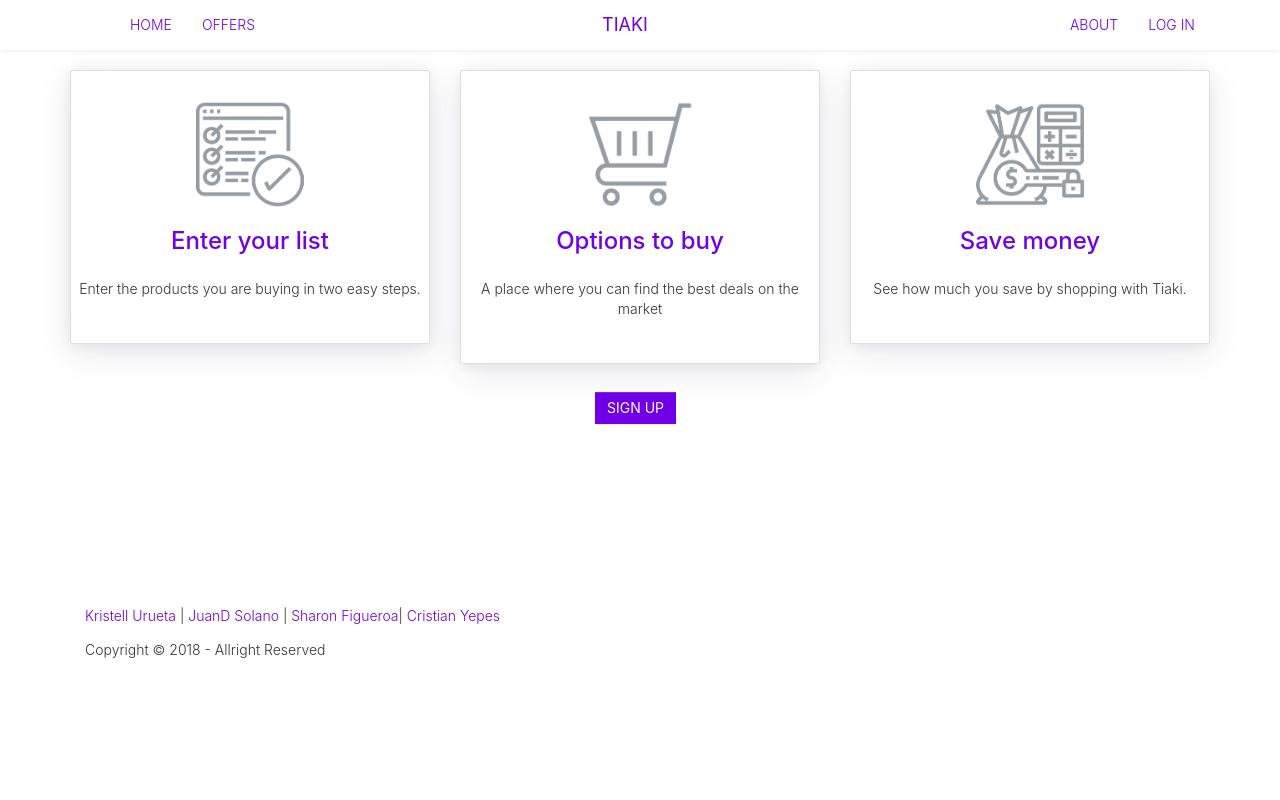
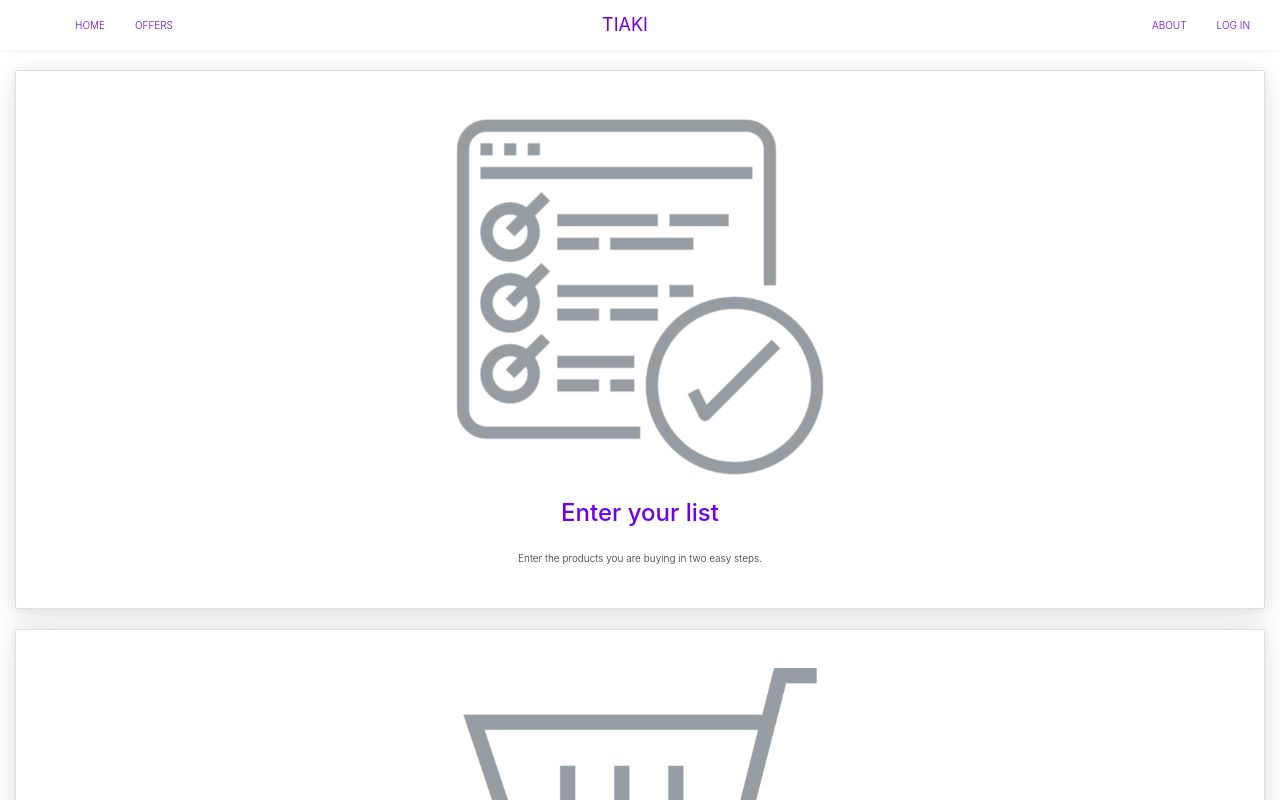
Before and after one commit to kristellu/tiaki, a React (Create React App) app: page / in a window 1280 px wide. Shown: the top 800 px of the page. Built offline with nearby package versions, Linux system fonts and the light colour scheme; no server answers.

Commit message:
Problema con styles

```diff
--- a/src/components/About.jsx
+++ b/src/components/About.jsx
@@ -19,17 +19,13 @@ export default class About extends Component{
                         <p>Our team of developers is made up of four students from the Universidad del Norte who have the mission of helping you save a few pesos on your purchases.</p>
                      </Row>
 
-                     <Row className="show-grid text-center">
-                         <h3>Contact info</h3>
-                        <p>
-                            EMAIL: TIAKI@GMAIL.COM </p>
-                           <p> TEL: 3003030
-                       </p>
-                       <p> </p>
-                     </Row>
+                       <h3>Contact info</h3>
+                        <p> EMAIL: TIAKI@GMAIL.COM </p>
+                        <p> TEL: 3003030</p>
+
+
                 </Grid>
                 <pre>  </pre>
-                 <Image src="assets/icons/logotiaki.png" className="header-image"/>
 
                 <div className="footer">
                     <div className="small-print">
--- a/src/components/Home.jsx
+++ b/src/components/Home.jsx
@@ -3,9 +3,7 @@ import{ Link } from 'react-router-dom';
 import {Jumbotron, Grid, Row, Col, Image, Button} from 'react-bootstrap';
 import Modal from 'react-modal';
 import './Home.css';
-import { Card, CardImg, CardText, CardBlock,
-    CardTitle, CardHeader,CardSubtitle,
-    Container,CardBody } from 'reactstrap';
+import { Card} from 'reactstrap';
 import TodoItems from "./TodoItems";
 
 export default class Home extends Component{
--- a/src/components/News.css
+++ b/src/components/News.css
@@ -1,82 +1,191 @@
-.product-info .cont-info-product .product-price.product-real-price {
-    font-size: 16px;
-    letter-spacing: 0;
+html {
+    font-family: sans-serif;
+    line-height: 1.15;
+    -webkit-text-size-adjust: 100%;
+    -ms-text-size-adjust: 100%;
+    -ms-overflow-style: scrollbar;
+    -webkit-tap-highlight-color: transparent;
 }
-.product-info .cont-info-product .product-price.product-real-price {
-    color: #333;
+.container {
+    width: 100%;
+    padding-right: 15px;
+    padding-left: 15px;
+    margin-right: auto;
+    margin-left: auto;
 }
-.product-info .cont-info-product .product-price {
-    padding: 2px 0;
-}
-.product-info .cont-info-product .product-price .product-price-before {
-    font-size: 12px;
-    display: inline-block;
-    padding-left: 5px;
-    letter-spacing: 0;
-    text-decoration: line-through;
-    color: #7d7d7d;
-    font-weight: 400;
-}
-p {
-    display: block;
-    margin-block-start: 1em;
-    margin-block-end: 1em;
-    margin-inline-start: 0px;
-    margin-inline-end: 0px;
-}
-.product-operator>button {
-    display: flex;
-    visibility: visible;
-    opacity: 1;
-    position: absolute;
-    font-family: CircularStd-Book,Helvetica,Arial,sans-serif;
-    top: 0;
-    left: 0;
-    margin: 0;
-    padding: 0 10px;
-    width: auto;
-    height: 28px;
-    line-height: 28px;
-    border-radius: 2px;
-    z-index: 1;
-}
-.product-operator {
-    position: absolute;
-    top: 127px;
-    left: 20px;
-    right: 20px;
-    font-size: 14px;
-    transition: .3s;
+.mb-4, .my-4 {
+    margin-bottom: 1.5rem!important;
 }
 
-button {
-    -webkit-appearance: button;
+
+.row {
+    display: -ms-flexbox;
+    display: flex;
+    -ms-flex-wrap: wrap;
+    flex-wrap: wrap;
+    margin-right: -15px;
+    margin-left: -15px;
 }
-.product-operator>button {
-    visibility: hidden;
-    opacity: 0;
-    color: #fff;
-    background-color: #1ec69f;
-    transition: .3s;
-    line-height: 36px;
-    border-radius: 4px;
-    cursor: pointer;
-    font-size: 12px;
+
+.h-100 {
+    height: 100%!important;
+}
+
+.card {
+    position: relative;
+    display: -ms-flexbox;
+    display: flex;
+    -ms-flex-direction: column;
+    flex-direction: column;
+    min-width: 0;
+    word-wrap: break-word;
+    background-color: #fff;
+    background-clip: border-box;
+    border: 1px solid rgba(0,0,0,.125);
+    border-radius: .25rem;
+}
+.card-body {
+    -ms-flex: 1 1 auto;
+    flex: 1 1 auto;
+    padding: 1.25rem;
+}
+.card-footer {
+    padding: .75rem 1.25rem;
+    background-color: rgba(0,0,0,.03);
+    border-top: 1px solid rgba(0,0,0,.125);
+}
+
+.card-img-top {
+    width: 100%;
+    border-top-left-radius: calc(.25rem - 1px);
+    border-top-right-radius: calc(.25rem - 1px);
+}
+img {
+    vertical-align: middle;
+    border-style: none;
+}
+
+*, ::after, ::before {
+    box-sizing: border-box;
+}
+
+.list-group {
+
+    display: flex;
+
+    flex-direction: column;
+    padding-left: 0;
+    margin-bottom: 0;
+}
+.list-group-item:focus, .list-group-item:hover {
+    z-index: 1;
+    text-decoration: none;
+}
+
+md-6, .col-md-7, .col-md-8, .col-md-9, .col-md-auto,
+.col-sm, .col-sm-1, .col-sm-10, .col-sm-11, .col-sm-12,
+.col-sm-2, .col-sm-3, .col-sm-4, .col-sm-5, .col-sm-6,
+.col-sm-7, .col-sm-8, .col-sm-9, .col-sm-auto, .col-xl,
+.col-xl-1, .col-xl-10, .col-xl-11, .col-xl-12, .col-xl-2,
+.col-xl-3, .col-xl-4, .col-xl-5, .col-xl-6, .col-xl-7, .col-xl-8,
+ .col-xl-9, .col-xl-auto {
+    position: relative;
+    width: 100%;
+    min-height: 1px;
+    padding-right: 15px;
+    padding-left: 15px;
+}
+a:hover {
+    color: #0056b3;
+    text-decoration: underline;
+}
+.list-group-item {
+    position: relative;
+    display: block;
+    padding: .75rem 1.25rem;
+    margin-bottom: -1px;
+    background-color: #fff;
+    border: 1px solid rgba(0,0,0,.125);
+}
+
+.list-group-item:first-child {
+    border-top-left-radius: .25rem;
+    border-top-right-radius: .25rem;
+}
+.list-group-item:last-child {
+    margin-bottom: 0;
+    border-bottom-right-radius: .25rem;
+    border-bottom-left-radius: .25rem;
+}
+
+div {
+    display: block;
+}
+body {
     margin: 0;
+    font-family: -apple-system,BlinkMacSystemFont,"Segoe UI",Roboto,"Helvetica Neue",Arial,sans-serif,"Apple Color Emoji","Segoe UI Emoji","Segoe UI Symbol";
+    font-size: 1rem;
+    font-weight: 400;
+    line-height: 1.5;
+    color: #212529;
+    text-align: left;
+    background-color: #fff;
+}
+
+.carousel {
+    position: relative;
+}
+
+.carousel-indicators li::before {
+    position: absolute;
+    top: -10px;
+    left: 0;
+    display: inline-block;
     width: 100%;
-    transition: .3s;
-    z-index: 1;
+    height: 10px;
+    content: "";
 }
-input, textarea, select, button {
-    text-rendering: auto;
-    color: initial;
-    letter-spacing: normal;
-    word-spacing: normal;
-    text-transform: none;
-    text-indent: 0px;
-    text-shadow: none;
+*, ::after, ::before {
+    box-sizing: border-box;
+}
+.carousel-indicators li::after {
+    position: absolute;
+    bottom: -10px;
+    left: 0;
     display: inline-block;
-    text-align: start;
-    margin: 0em;
-    font: 400 11px system-ui;
+    width: 100%;
+    height: 10px;
+    content: "";
 }
+.carousel-item {
+    position: relative;
+    display: none;
+    -ms-flex-align: center;
+    align-items: center;
+    width: 100%;
+    transition: -webkit-transform .6s ease;
+    transition: transform .6s ease;
+    transition: transform .6s ease,-webkit-transform .6s ease;
+    -webkit-backface-visibility: hidden;
+    backface-visibility: hidden;
+    -webkit-perspective: 1000px;
+    perspective: 1000px;
+}
+
+.carousel-control-next-icon, .carousel-control-prev-icon {
+    display: inline-block;
+    width: 20px;
+    height: 20px;
+    background: transparent no-repeat center center;
+    background-size: 100% 100%;
+}
+.sr-only {
+    position: absolute;
+    width: 1px;
+    height: 1px;
+    padding: 0;
+    overflow: hidden;
+    clip: rect(0,0,0,0);
+    white-space: nowrap;
+    border: 0;
+}
```
Also changed, not shown: src/components/News.jsx (+111 -35 lines).
